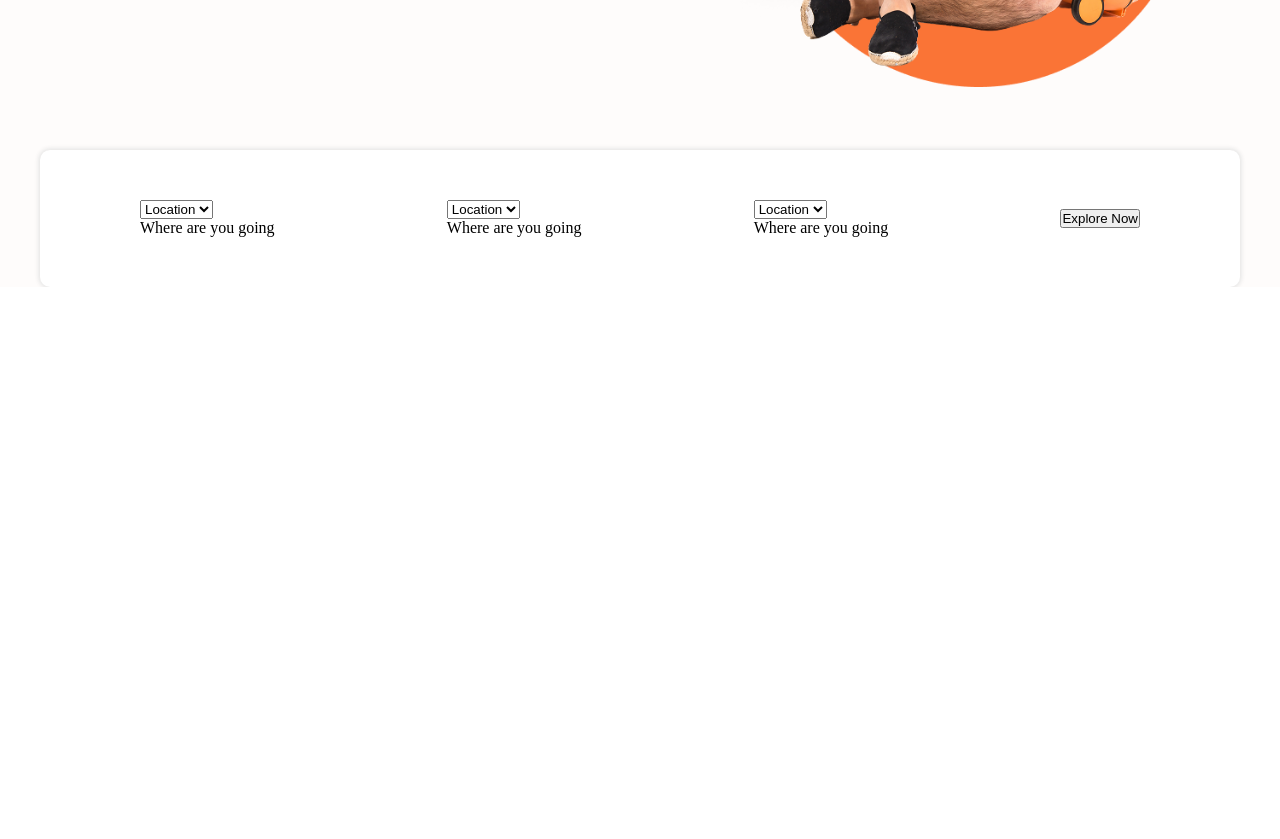
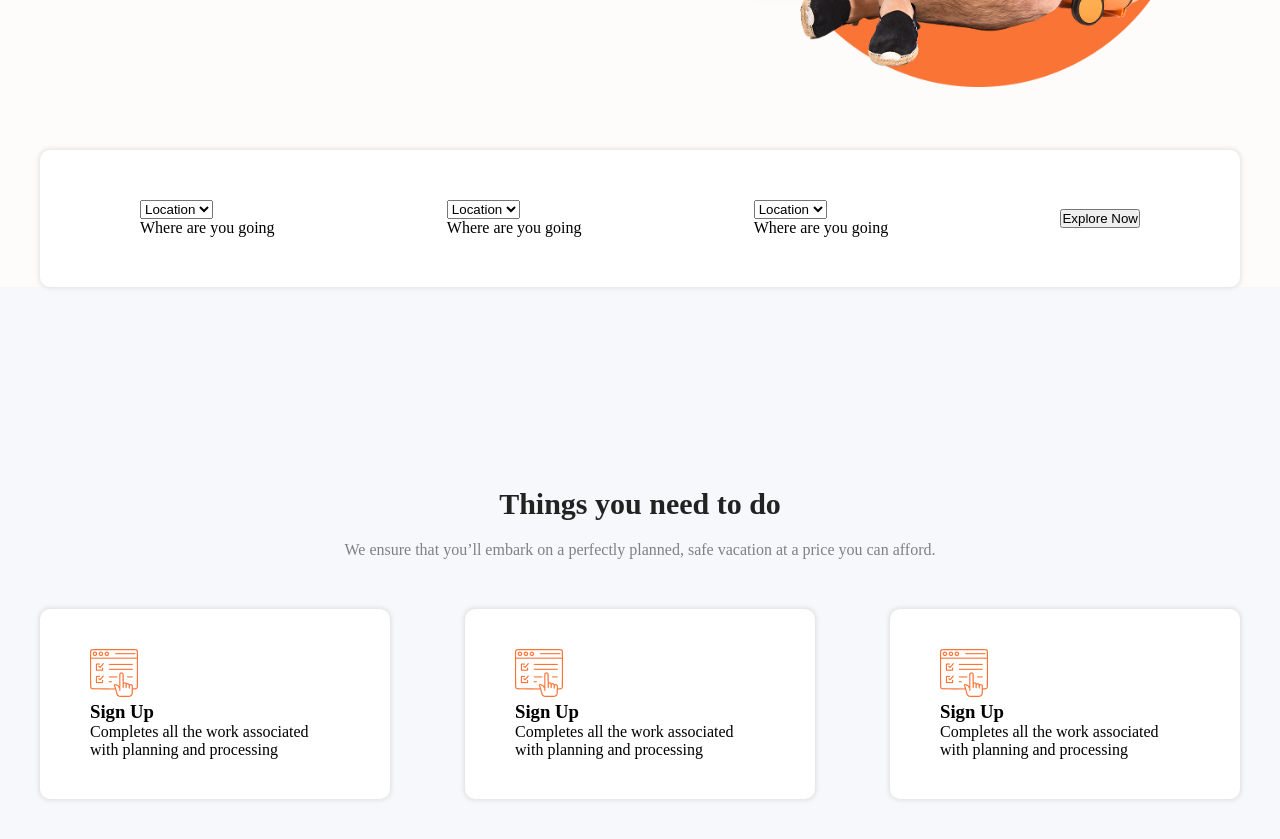
Before and after one commit to Abdumajidov2005/Clock-shop, a plain HTML site: page index.html in a window 1280 px wide. Shown: the part 611-1450 px from the top of the page. Before the commit the page ends 898 px from the top, so only its background shows below. Drawn offline with Linux system fonts and the light colour scheme.

Commit message:
main update

```diff
--- a/index.html
+++ b/index.html
@@ -70,8 +70,39 @@
       </div>
     </header>
     <main>
-      <section>
-        <div class="container"></div>
+      <section class="about_section">
+        <div class="container">
+          <div class="about_section_info">
+            <h1>Things you need to do</h1>
+            <p>
+              We ensure that you’ll embark on a perfectly planned, safe vacation
+              at a price you can afford.
+            </p>
+          </div>
+          <div class="about_section_boxs">
+            <div class="about_section_card">
+              <img src="./imgs/icon1.png" alt="" />
+              <h3>Sign Up</h3>
+              <p>
+                Completes all the work associated with planning and processing
+              </p>
+            </div>
+            <div class="about_section_card">
+              <img src="./imgs/icon1.png" alt="" />
+              <h3>Sign Up</h3>
+              <p>
+                Completes all the work associated with planning and processing
+              </p>
+            </div>
+            <div class="about_section_card">
+              <img src="./imgs/icon1.png" alt="" />
+              <h3>Sign Up</h3>
+              <p>
+                Completes all the work associated with planning and processing
+              </p>
+            </div>
+          </div>
+        </div>
       </section>
     </main>
     <footer>
--- a/scss/main.scss
+++ b/scss/main.scss
@@ -108,3 +108,35 @@ nav {
         }
     }
 }
+
+.about_section {
+    background-color: #f7f8fc;
+    .container {
+        padding: 200px 0px;
+        .about_section_info {
+            text-align: center;
+            h1 {
+                font-size: 30px;
+                font-weight: 600;
+                color: #222222;
+                margin-bottom: 20px;
+            }
+            p {
+                font-size: 16px;
+                font-weight: 400;
+                color: gray;
+            }
+        }
+        .about_section_boxs {
+            margin-top: 50px;
+            @include displays();
+            .about_section_card {
+                width: 350px;
+                border-radius: 10px;
+                background-color: white;
+                box-shadow: 0px 0px 5px 1px gainsboro;
+                padding: 40px 50px;
+            }
+        }
+    }
+}
```
Also changed, not shown: imgs/icon1.png (added), scss/main.css, 1 other file.
